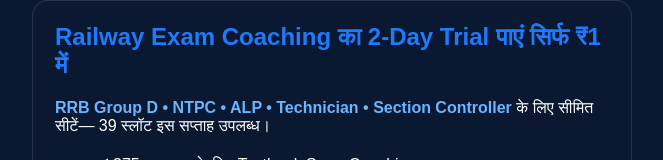
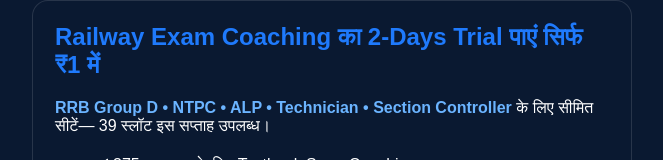
Before and after one commit to TestbookGuru/railway-tb-widget, a plain HTML site: page index.html in a window 1280 px wide. Shown: the top 160 px of the page, without its empty margins (308-971 px from the left). Drawn offline with Linux system fonts and the light colour scheme.

Commit message:
Update index.html

```diff
--- a/index.html
+++ b/index.html
@@ -97,7 +97,7 @@
 
 <div class="tb-widget-container">
 
-<h2>Railway Exam Coaching का 2-Day Trial पाएं सिर्फ ₹1 में</h2>
+<h2>Railway Exam Coaching का 2-Days Trial पाएं सिर्फ ₹1 में</h2>
 
 <p>
   <span class="tb-highlight">RRB Group D • NTPC • ALP • Technician • Section Controller</span>
```
